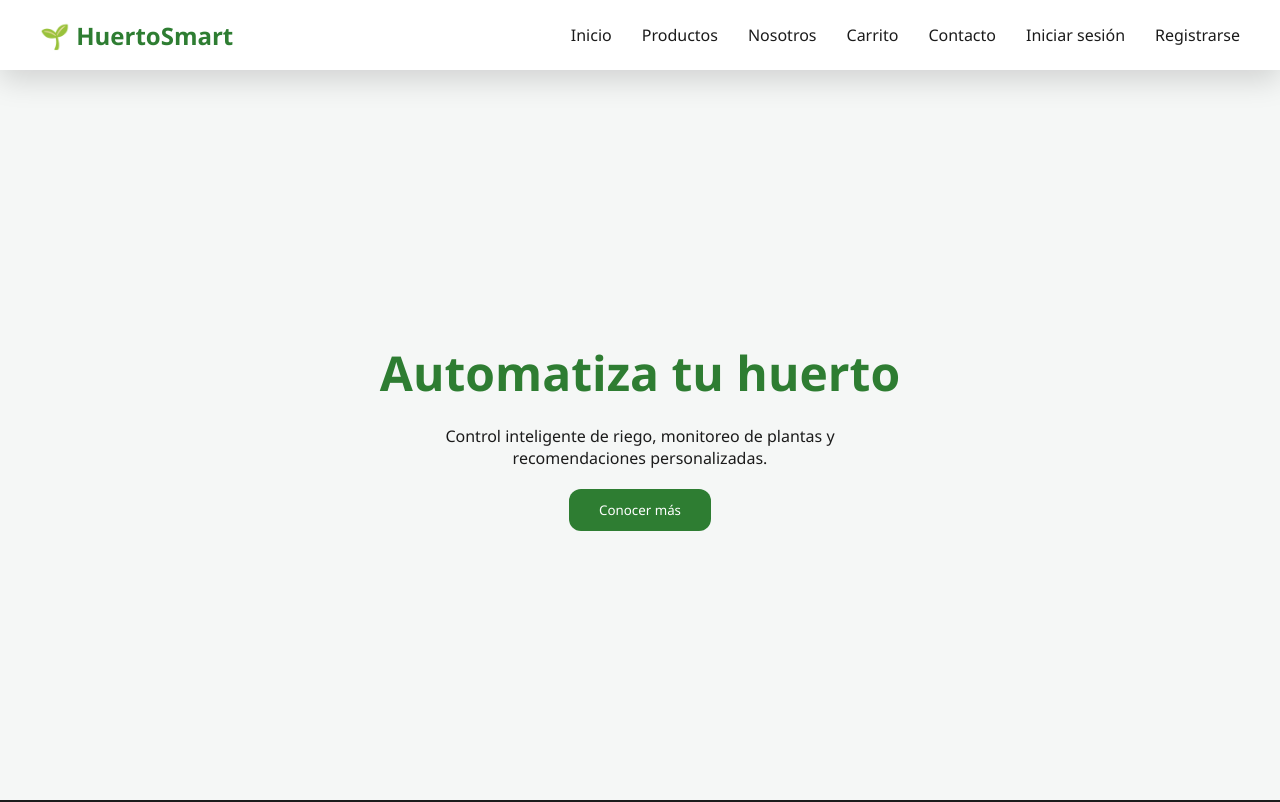
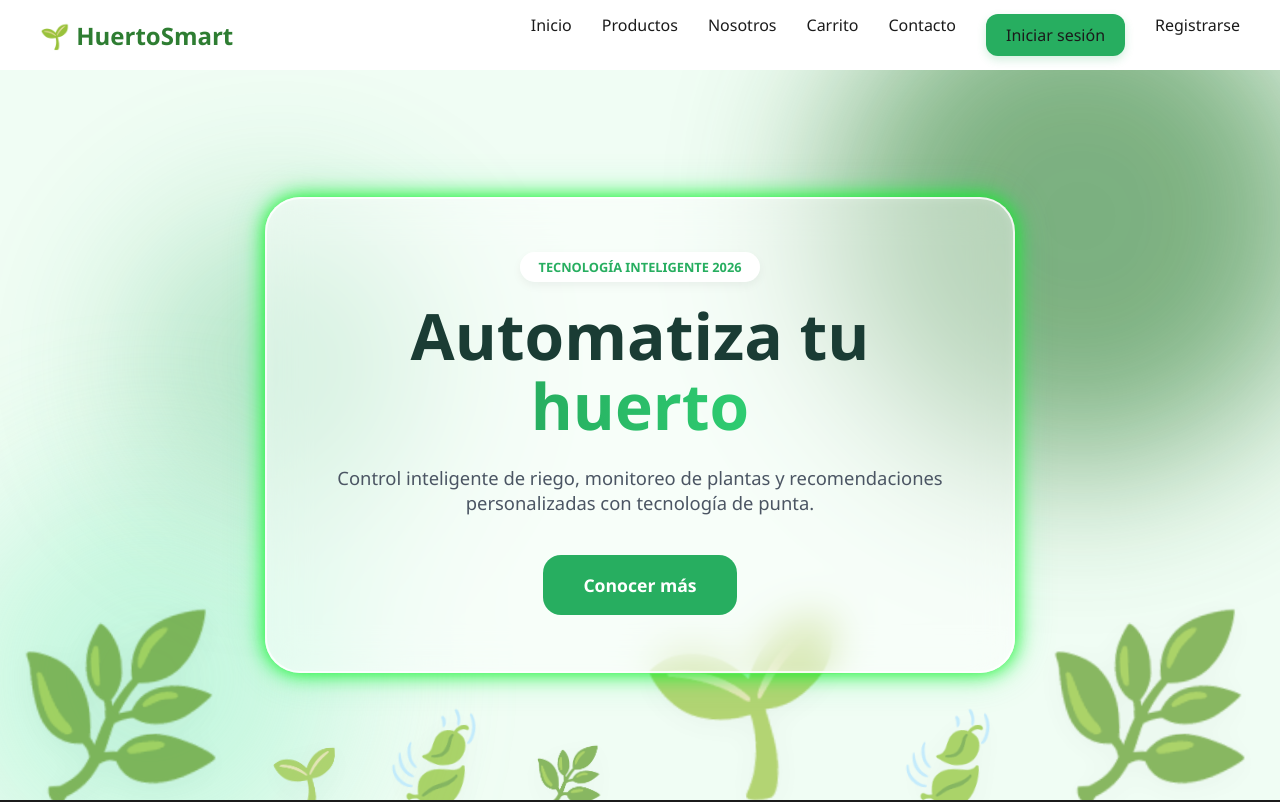
Before and after one commit to JorgeYael99/RiegoAutomatizadoMobile-Web, a React (Vite) app in the folder frontend/web/: page / in a window 1280 px wide. Shown: the top 802 px of the page. Built offline with nearby package versions, Linux system fonts and the light colour scheme; no server answers.

Commit message:
estilos creados por Deniss

```diff
--- a/frontend/web/src/components/Navbar/Navbar.css
+++ b/frontend/web/src/components/Navbar/Navbar.css
@@ -37,6 +37,36 @@
   transition: width 0.3s;
 }
 
-.nav-links a:hover::after {
-  width: 100%;
+.btn-logout {
+  background: rgba(231, 76, 60, 0.05);
+  color: #077d19;
+  border: 3px solid #bcff03;
+  padding: 8px 18px;
+  border-radius: 12px;
+  font-weight: 700;
+  font-size: 0.9rem;
+  cursor: pointer;
+  transition: all 0.3s cubic-bezier(0.175, 0.885, 0.32, 1.275);
 }
+
+.btn-logout:hover {
+  background: #469a3196;
+  color: white;
+  transform: translateY(-2px);
+  box-shadow: 0 5px 15px rgba(231, 76, 60, 0.3);
+}
+
+.btn-login, .btn-admin {
+  background: #27ae60;
+  color: white;
+  padding: 10px 20px;
+  border-radius: 12px;
+  text-decoration: none;
+  font-weight: 600;
+  box-shadow: 0 4px 10px rgba(39, 174, 96, 0.2);
+}
+
+.btn-login:hover {
+  background: #2ecc71;
+  transform: translateY(-2px);
+}
--- a/frontend/web/src/pages/Home/Home.css
+++ b/frontend/web/src/pages/Home/Home.css
@@ -1,33 +1,215 @@
+@import url('https://fonts.googleapis.com/css2?family=Poppins:wght@300;400;600;800&display=swap');
+
+:root {
+  --primary: #2ecc71;
+  --primary-dark: #27ae60;
+  --glass-bg: rgba(255, 255, 255, 0.45);
+  --text-main: #1a3c34;
+}
+
+* {
+  margin: 0;
+  padding: 0;
+  box-sizing: border-box;
+  font-family: 'Poppins', sans-serif;
+}
+
 .home {
   height: calc(100vh - 70px);
   display: flex;
-  flex-direction: column;
   justify-content: center;
   align-items: center;
+  position: relative;
+  overflow: hidden;
+  background-color: #f0fdf4;
+  z-index: 1;
+}
+
+
+.bg-shape {
+  position: absolute;
+  border-radius: 50%;
+  filter: blur(80px);
+  z-index: 2;
+  opacity: 0.6;
+  will-change: transform;
+  animation: float 8s infinite ease-in-out;
+}
+
+.shape-1 {
+  width: 500px;
+  height: 500px;
+  background: var(--primary);
+  top: -100px;
+  right: -50px;
+}
+
+.shape-2 {
+  width: 400px;
+  height: 400px;
+  background: #a7f3d0;
+  bottom: -80px;
+  left: -50px;
+  animation-delay: -4s;
+}
+
+.shape-3 {
+  width: 300px;
+  height: 300px;
+  background: var(--primary-dark);
+  top: 20%;
+  left: 10%;
+  opacity: 0.3;
+  animation-duration: 18s;
+}
+
+@keyframes float {
+  0%, 100% { transform: translate(0, 0) scale(1); }
+  33% { transform: translate(40px, -50px) scale(1.05); }
+  66% { transform: translate(-30px, 30px) scale(0.95); }
+}
+
+
+.glass-card {
+  z-index: 10;
+  background: var(--glass-bg);
+  backdrop-filter: blur(20px);
+  -webkit-backdrop-filter: blur(20px);
+  border: 2px solid rgba(255, 255, 255, 0.8);
+  padding: 3.5rem;
+  border-radius: 35px;
+  max-width: 750px;
+  box-shadow: 0 0 20px rgb(4, 246, 28),
+              0 0 40px rgba(26, 229, 110, 0.3),
+              inset 0 0 10px rgba(255, 255, 255, 0.2);
+              animation: glow 1s infinite alternate;
   text-align: center;
 }
 
-.home h2 {
-  font-size: 3rem;
-  color: var(--primary);
+@keyframes glow {
+  from {
+    box-shadow: 0 0 15px rgba(46, 204, 113, 0.4), 0 0 30px rgba(46, 204, 113, 0.2);
+    border-color: rgba(255, 255, 255, 0.6);
+  }
+  to {
+    box-shadow: 0 0 25px rgba(46, 204, 113, 0.8), 0 0 50px rgba(46, 204, 113, 0.4);
+    border-color: rgba(255, 255, 255, 1);
+  }
+}
+
+.pill {
+  background: rgb(255, 255, 255);
+  padding: 6px 18px;
+  border-radius: 20px;
+  font-size: 0.8rem;
+  font-weight: 700;
+  color: var(--primary-dark);
+  text-transform: uppercase;
+  box-shadow: 0 4px 10px rgba(0,0,0,0.05);
+}
+
+.home h1 {
+  font-size: 4rem;
+  color: var(--text-main);
+  margin: 1.5rem 0;
+  line-height: 1.1;
+  font-weight: 800;
+}
+
+.home h1 span {
+  color: var(--primary-dark);
+  background: linear-gradient(to right, #27ae60, #2ecc71);
+  -webkit-background-clip: text;
+  -webkit-text-fill-color: transparent;
 }
 
 .home p {
-  max-width: 500px;
-  margin: 20px 0;
+  font-size: 1.15rem;
+  color: #4b5563;
+  margin-bottom: 2.5rem;
 }
 
-.btn-primary {
-  background: var(--primary);
-  color: white;
-  padding: 12px 30px;
-  border-radius: var(--radius);
-  border: none;
-  cursor: pointer;
-  transition: transform 0.3s, box-shadow 0.3s;
+
+.actions {
+  display: flex;
+  gap: 20px;
+  justify-content: center;
 }
 
-.btn-primary:hover {
-  transform: translateY(-3px);
-  box-shadow: var(--shadow);
+.btn-main {
+  text-decoration: none;
+  background: var(--primary-dark);
+  color: white;
+  padding: 18px 40px;
+  border-radius: 18px;
+  font-weight: 600;
+  font-size: 1.1rem;
+  transition: all 0.3s cubic-bezier(0.175, 0.885, 0.32, 1.275);
 }
+
+.btn-main:hover {
+  transform: scale(1.1);
+  box-shadow: 0 15px 30px rgba(39, 174, 96, 0.4);
+}
+
+.btn-ghost {
+  background: rgba(255, 255, 255, 0.5);
+  color: var(--text-main);
+  padding: 18px 40px;
+  border: 2px solid var(--text-main);
+  border-radius: 18px;
+  font-weight: 600;
+  font-size: 1.1rem;
+  cursor: pointer;
+  transition: 0.3s;
+}
+
+.btn-ghost:hover {
+  background: var(--text-main);
+  color: white;
+}
+
+
+.plants-footer {
+  position: absolute;
+  bottom: -15px;
+  width: 100%;
+  display: flex;
+  justify-content: space-around;
+  align-items: flex-end;
+  z-index: 5;
+  pointer-events: none;
+  opacity: 0.7;
+}
+
+.plant {
+  font-size: 10.5rem;
+  animation: plantSway 5s infinite ease-in-out;
+  transform-origin: bottom;
+  filter: drop-shadow(0 5px 15px rgba(0,0,0,0.05));
+}
+
+.plant:nth-child(even) {
+  animation-delay: 1.5s;
+  font-size: 3.5rem;
+}
+
+.plant:nth-child(3n) {
+  animation-delay: 0.5s;
+  font-size: 5.5rem;
+}
+
+@keyframes plantSway {
+  0%, 100% { transform: rotate(-4deg) translateY(0); }
+  50% { transform: rotate(3deg) translateY(-8px); }
+}
+
+
+.fade-up {
+  animation: fadeInUp 1.2s cubic-bezier(0.2, 0.8, 0.2, 1) forwards;
+}
+
+@keyframes fadeInUp {
+  from { opacity: 0; transform: translateY(50px); }
+  to { opacity: 1; transform: translateY(0); }
+}
--- a/frontend/web/src/pages/Home/Home.tsx
+++ b/frontend/web/src/pages/Home/Home.tsx
@@ -1,17 +1,42 @@
+import { Link } from "react-router-dom";
 import "./Home.css";
 
 export default function Home() {
   return (
-    <section className="home fade-up">
-      <h2>Automatiza tu huerto</h2>
-      <p>
-        Control inteligente de riego, monitoreo de plantas y
-        recomendaciones personalizadas.
-      </p>
+    <section className="home">
 
-      <button className="btn-primary">
-        Conocer más
-      </button>
+      <div className="bg-shape shape-1"></div>
+      <div className="bg-shape shape-2"></div>
+      <div className="bg-shape shape-3"></div>
+
+      <div className="glass-card fade-up">
+        <div className="content">
+          <span className="pill">Tecnología Inteligente 2026</span>
+          <h1>Automatiza tu <span>huerto</span></h1>
+          <p>
+            Control inteligente de riego, monitoreo de plantas y
+            recomendaciones personalizadas con tecnología de punta.
+          </p>
+
+          <div className="actions">
+            <Link to="/about" className="btn-main">
+              Conocer más
+            </Link>
+
+          </div>
+        </div>
+      </div>
+
+
+      <div className="plants-footer">
+        <div className="plant">🌿</div>
+        <div className="plant">🌱</div>
+        <div className="plant">🍃</div>
+        <div className="plant">🌿</div>
+        <div className="plant">🌱</div>
+        <div className="plant">🍃</div>
+        <div className="plant">🌿</div>
+      </div>
     </section>
   );
 }
```
